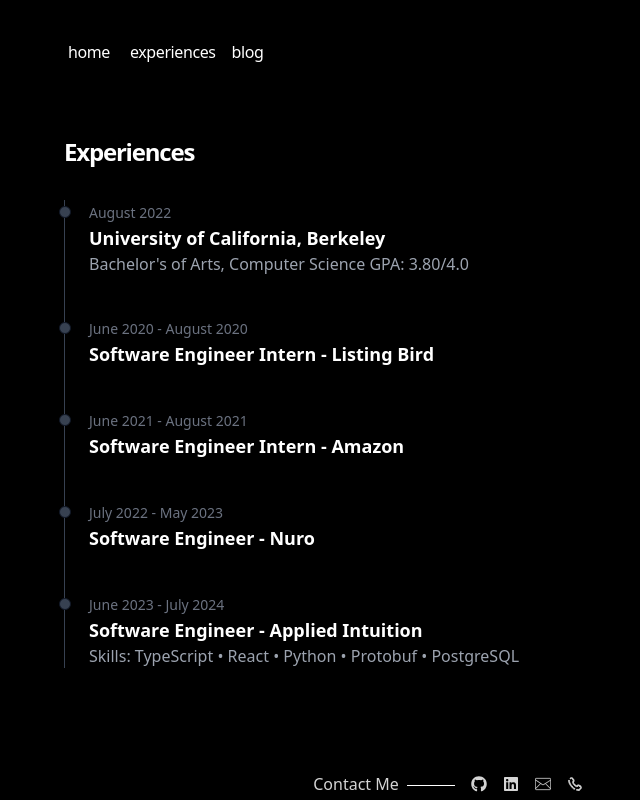
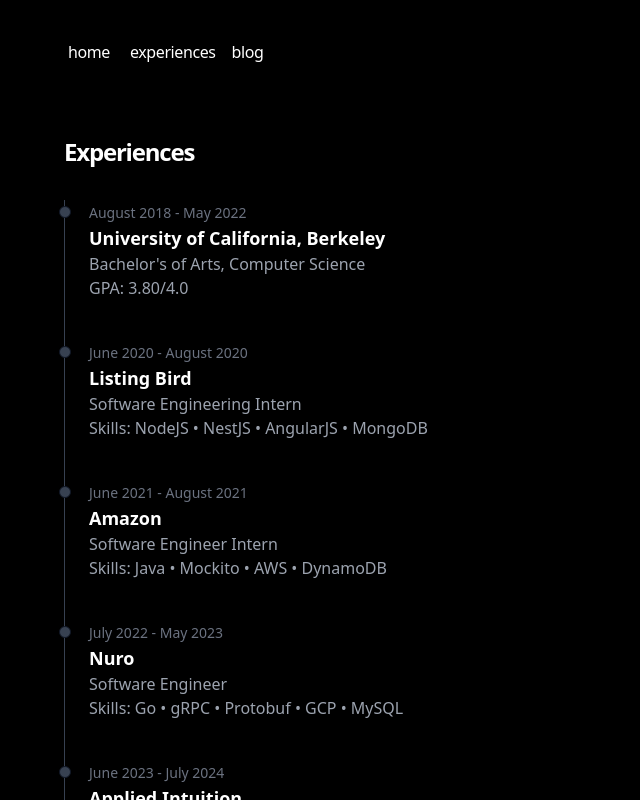
Before and after one commit to josephyu11600/josephyu11600.github.io, a Next.js app: page /experiences in a window 1280 px wide. Shown: the top 800 px of the page, without its empty margins (192-832 px from the left). Built offline with nearby package versions, Linux system fonts and the light colour scheme.

Commit message:
fix newlines for experiences and flush out all current experiences

```diff
--- a/app/components/ExperienceItem.tsx
+++ b/app/components/ExperienceItem.tsx
@@ -24,7 +24,9 @@
 			<TimelineContent>
 				<TimelineTime>{date}</TimelineTime>
 				<TimelineTitle>{title}</TimelineTitle>
-				<TimelineBody>{description}</TimelineBody>
+				<TimelineBody className="whitespace-pre-line">
+					{description}
+				</TimelineBody>
 			</TimelineContent>
 		</TimelineItem>
 	);
--- a/app/components/ExperienceTimeline.tsx
+++ b/app/components/ExperienceTimeline.tsx
@@ -4,30 +4,38 @@
 
 const experiences: Experience[] = [
 	{
-		date: 'August 2022',
+		date: 'August 2018 - May 2022',
 		title: 'University of California, Berkeley',
 		description: "Bachelor's of Arts, Computer Science \n GPA: 3.80/4.0",
 	},
 	{
 		date: 'June 2020 - August 2020',
-		title: 'Software Engineer Intern - Listing Bird',
-		description: '',
+		title: 'Listing Bird',
+		description:
+			'Software Engineering Intern \n Skills:  NodeJS • NestJS • AngularJS • MongoDB',
 	},
 	{
 		date: 'June 2021 - August 2021',
-		title: 'Software Engineer Intern - Amazon',
-		description: '',
+		title: 'Amazon',
+		description:
+			'Software Engineer Intern \n Skills:  Java • Mockito • AWS • DynamoDB',
 	},
 	{
 		date: 'July 2022 - May 2023',
-		title: 'Software Engineer - Nuro',
-		description: '',
+		title: 'Nuro',
+		description:
+			'Software Engineer \n Skills:  Go • gRPC • Protobuf • GCP • MySQL',
 	},
 	{
 		date: 'June 2023 - July 2024',
-		title: 'Software Engineer - Applied Intuition',
+		title: 'Applied Intuition',
 		description:
-			'Skills: TypeScript • React • Python • Protobuf • PostgreSQL',
+			'Software Engineer \n Skills: TypeScript • React • Python • Protobuf • PostgreSQL',
+	},
+	{
+		date: 'August 2024 - May 2026',
+		title: 'Georgia Institute of Technology',
+		description: "Master's of Science, Computer Science",
 	},
 ];
 
```
